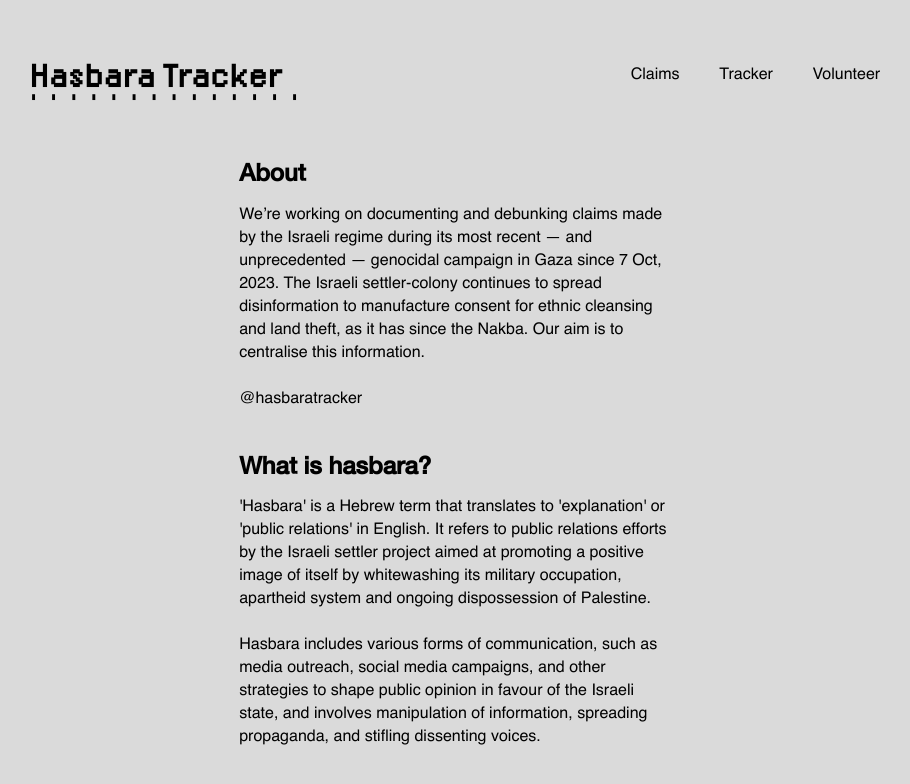
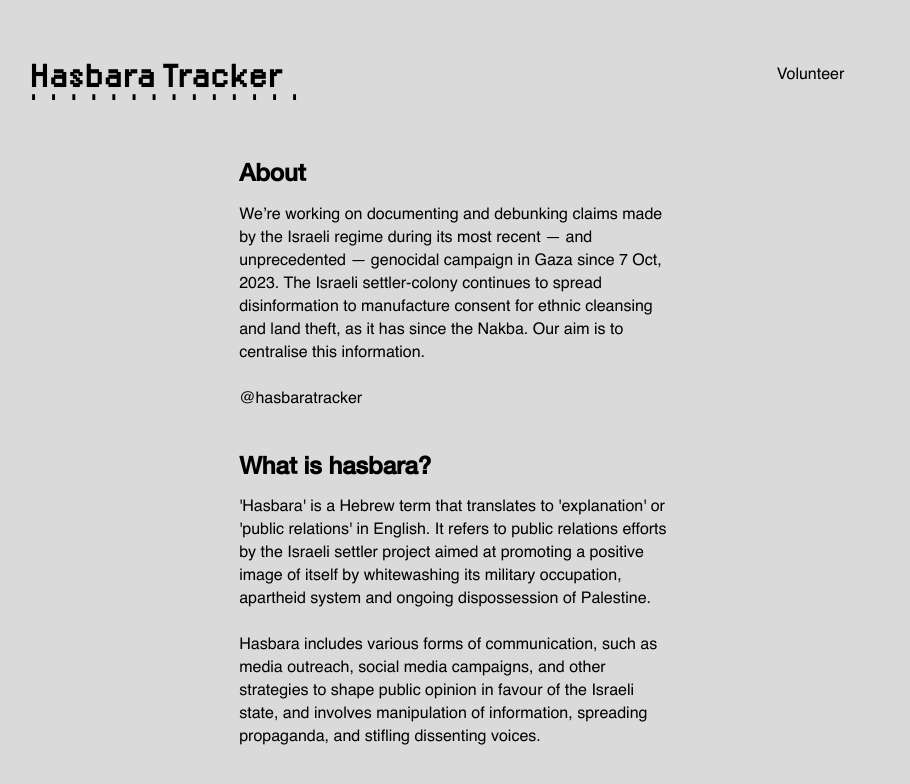
Before and after one commit to tamtzekin/hasbara-tracker, a React (Create React App) app: page / in a window 1280 px wide. Shown: the top 784 px of the page, without its empty margins (196-1106 px from the left). Built offline with nearby package versions, Linux system fonts and the light colour scheme.

Commit message:
hide claims and tracker (site not launched)

```diff
--- a/src/components/NavBar.js
+++ b/src/components/NavBar.js
@@ -14,7 +14,7 @@ const NavBar= () =>{
             </li>
         )}
 
-        {location.pathname !== '/claims' && (
+        {/* {location.pathname !== '/claims' && (
             <li>
                 <NavLink to="/claims">Claims</NavLink>
             </li>
@@ -24,7 +24,7 @@ const NavBar= () =>{
             <li>
                 <NavLink to="/tracker">Tracker</NavLink>
             </li>
-        )}
+        )}   */}
 
         {location.pathname !== '/volunteer' && (
         <li>
```
